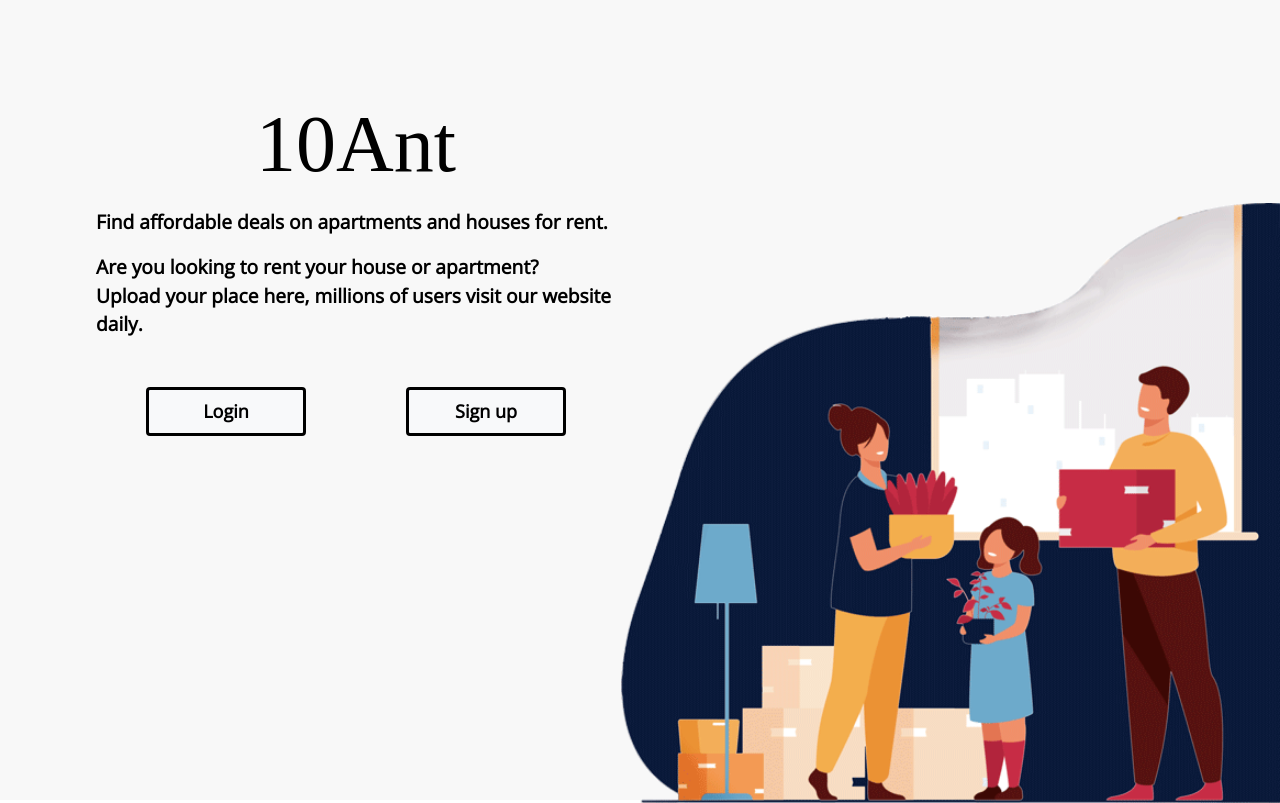
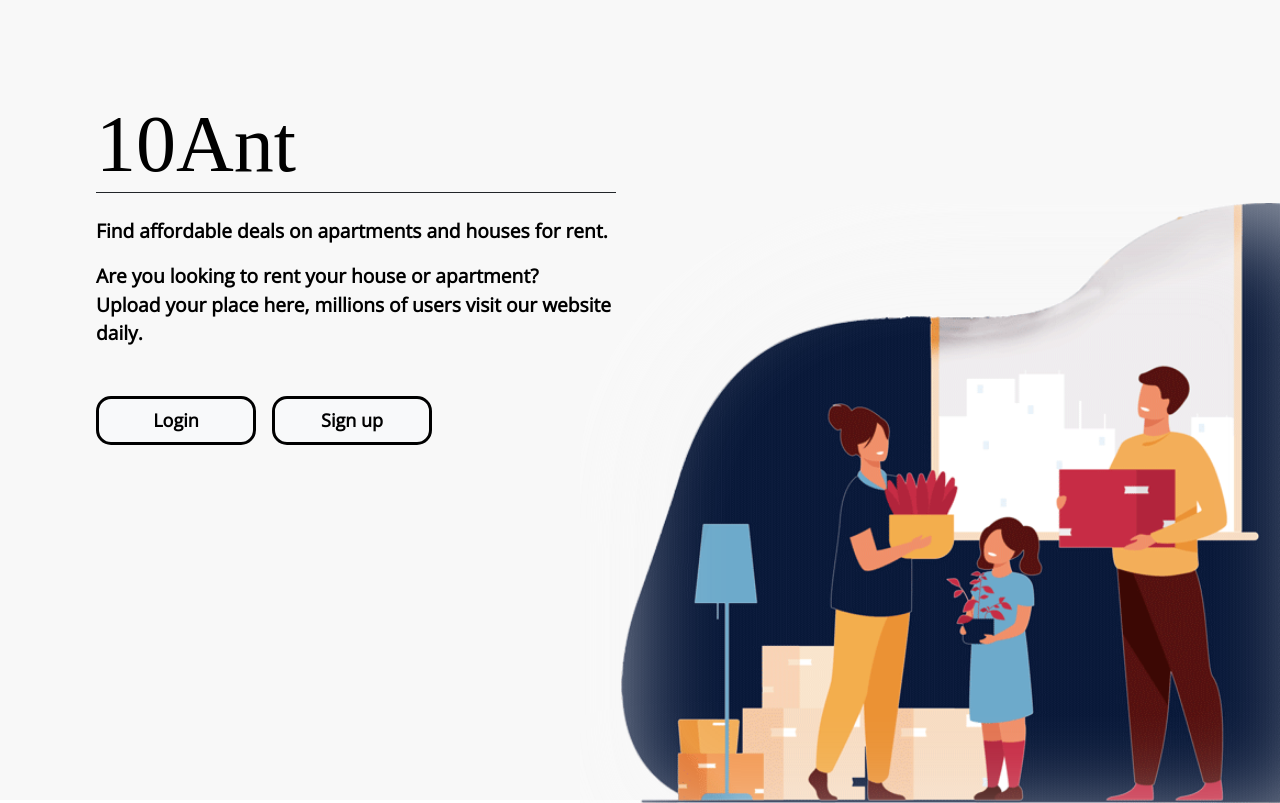
Before and after one commit to Berabjesus/10ant---House-rental-app-frontend, a React (Create React App) app: page / in a window 1280 px wide. Built offline with nearby package versions, Linux system fonts and the light colour scheme; a web font is replaced by a local one.

Commit message:
update landing page theme

```diff
--- a/src/components/home/buttons.js
+++ b/src/components/home/buttons.js
@@ -2,7 +2,7 @@ import style from './buttons.module.css';
 
 const Buttons = ({text}) => {
   return (
-    <button className={`btn btn-light px-3 py-2 my-2 fw-bold ${style.landing_btns} ${style.glow_button}`}>
+    <button className={`btn btn-light px-3 py-2 my-2 me-3 fw-bold ${style.landing_btns} ${style.glow_button}`}>
       {text}
     </button>
   )
--- a/src/components/home/buttons.module.css
+++ b/src/components/home/buttons.module.css
@@ -8,6 +8,7 @@
   padding: 15px 40px;
   border-radius: 4px;
   transition: all 0.2s ease-in-out;
+  border-radius: 15px;
 }
 
 .glow_button:hover {
--- a/src/containers/home/home.js
+++ b/src/containers/home/home.js
@@ -6,11 +6,13 @@ const home = () => {
     <section className={`vh_100 pt-xl-5 ps-md-5 ${style.section}`}>
       <figure className="mb-0"></figure>
       <div className='d-flex flex-column px-5 pt-5 col-12 col-md-6'>
-        <h2 className={`display-1 text-center pb-2 font_logo text-black ${style.logo}`}>10Ant</h2>
-        <div className={`font_os text-black fw-bolder ${style.description}`}>
+        <div className="pb-2 mb-2 ">
+          <h2 className={`display-1 p-0 m-0 font_logo text-black border-bottom border-dark w-auto ${style.logo}`}>10Ant</h2>
+        </div>
+        <div className={`font_os text-black fw-bolder pt-2 ${style.description}`}>
           <p >Find affordable deals on apartments and houses for rent. </p>
           <p>Are you looking to rent your house or apartment? <br /> Upload your place here, millions of users visit our website daily.</p>
-          <div className='d-flex flex-wrap justify-content-around pt-md-4 mx-auto'>
+          <div className='d-flex flex-wrap pt-md-4 mx-auto'>
             <Buttons text="Login"/>
             <Buttons text="Sign up"/>
           </div>
--- a/src/containers/home/home.module.css
+++ b/src/containers/home/home.module.css
@@ -6,10 +6,8 @@ figure {
   min-height: 600px;
   width: 700px;
   background: url('../../assets/image/home2.png') right bottom / contain no-repeat ;
-}
-
-button {
-
+  box-shadow: inset 40px 20px 100px 1px #f8f8f8a1;
+  border-top-left-radius: 45%;
 }
 
 .section {
```
